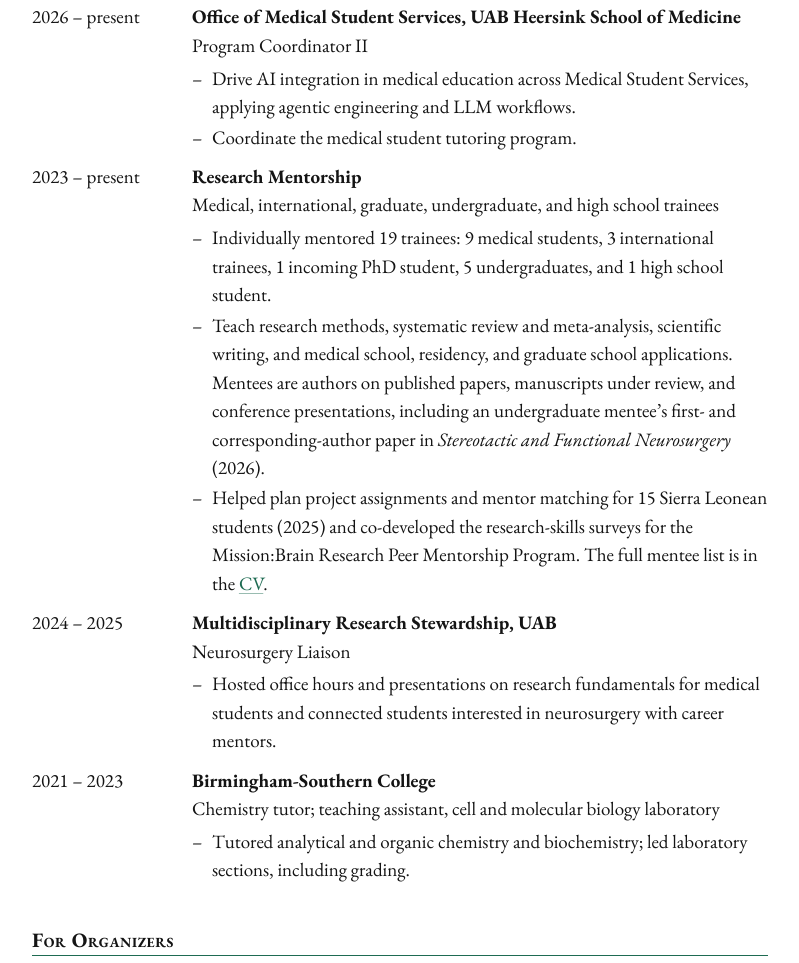
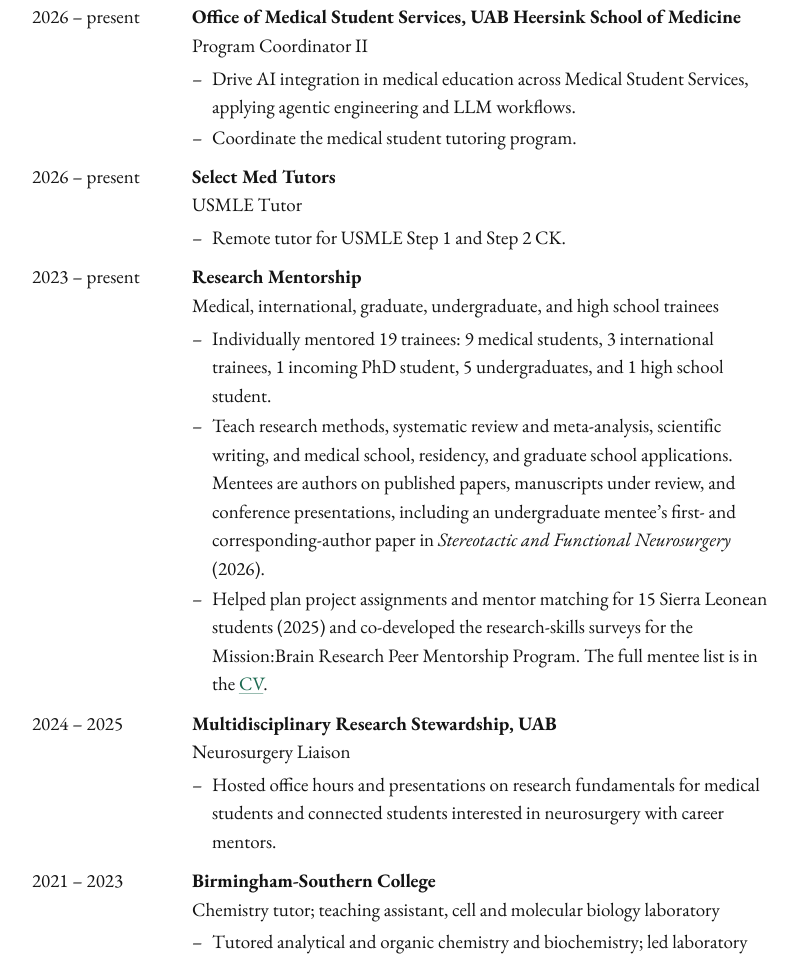
Before and after one commit to gthrash54/gthrash54.github.io, a plain HTML site: page about/index.html in a window 1280 px wide. Shown: the part 4413-5376 px from the top of the page, without its empty margins (240-1039 px from the left). Drawn offline with nearby package versions, Linux system fonts and the light colour scheme.

Commit message:
Add USMLE tutor role to Teaching
Co-Authored-By: Claude Opus 5.5 <noreply@anthropic.com>

```diff
--- a/about/index.html
+++ b/about/index.html
@@ -205,6 +205,14 @@ Program Coordinator II</p>
 </ul>
 </div>
 <div class="entry">
+<p>2026 – present</p>
+<p><strong>Select Med Tutors</strong><br />
+USMLE Tutor</p>
+<ul>
+<li>Remote tutor for USMLE Step 1 and Step 2 CK.</li>
+</ul>
+</div>
+<div class="entry">
 <p>2023 – present</p>
 <p><strong>Research Mentorship</strong><br />
 Medical, international, graduate, undergraduate, and high school trainees</p>
```
Also changed, not shown: 2 other files.
